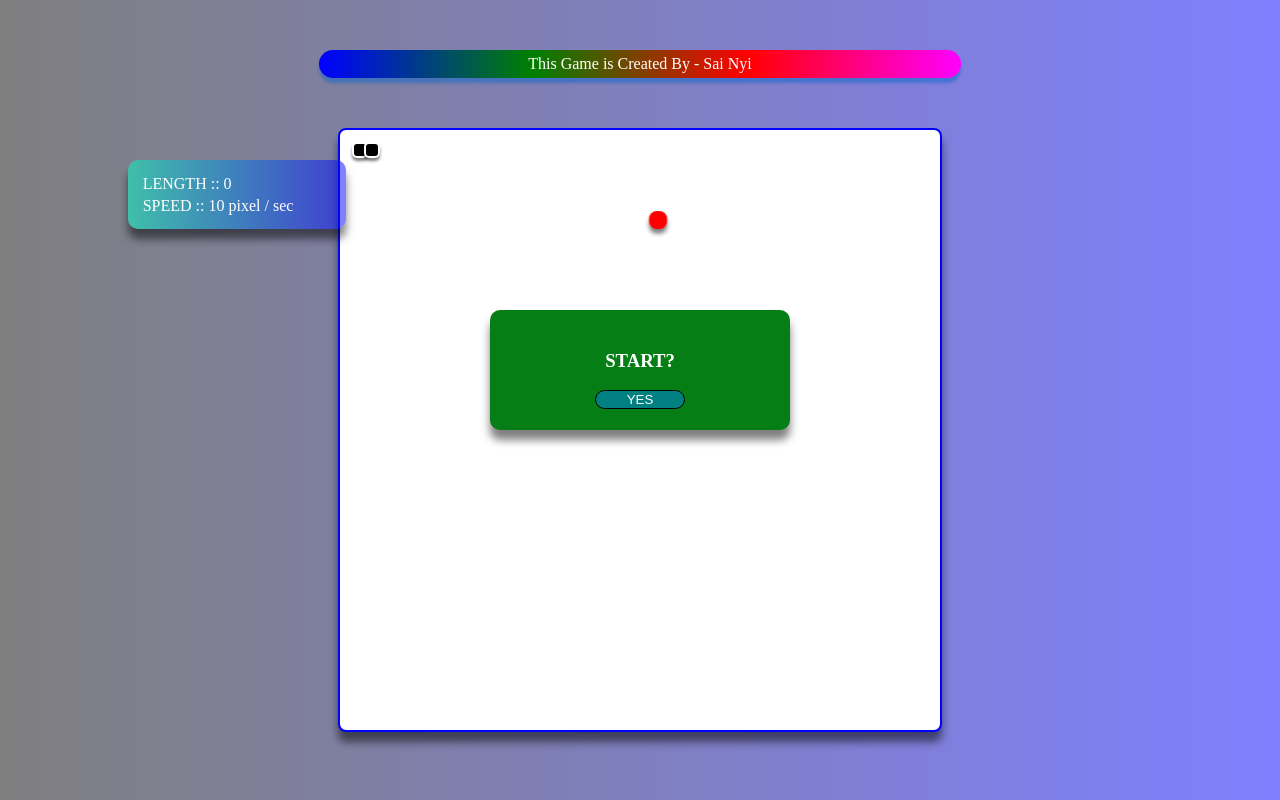
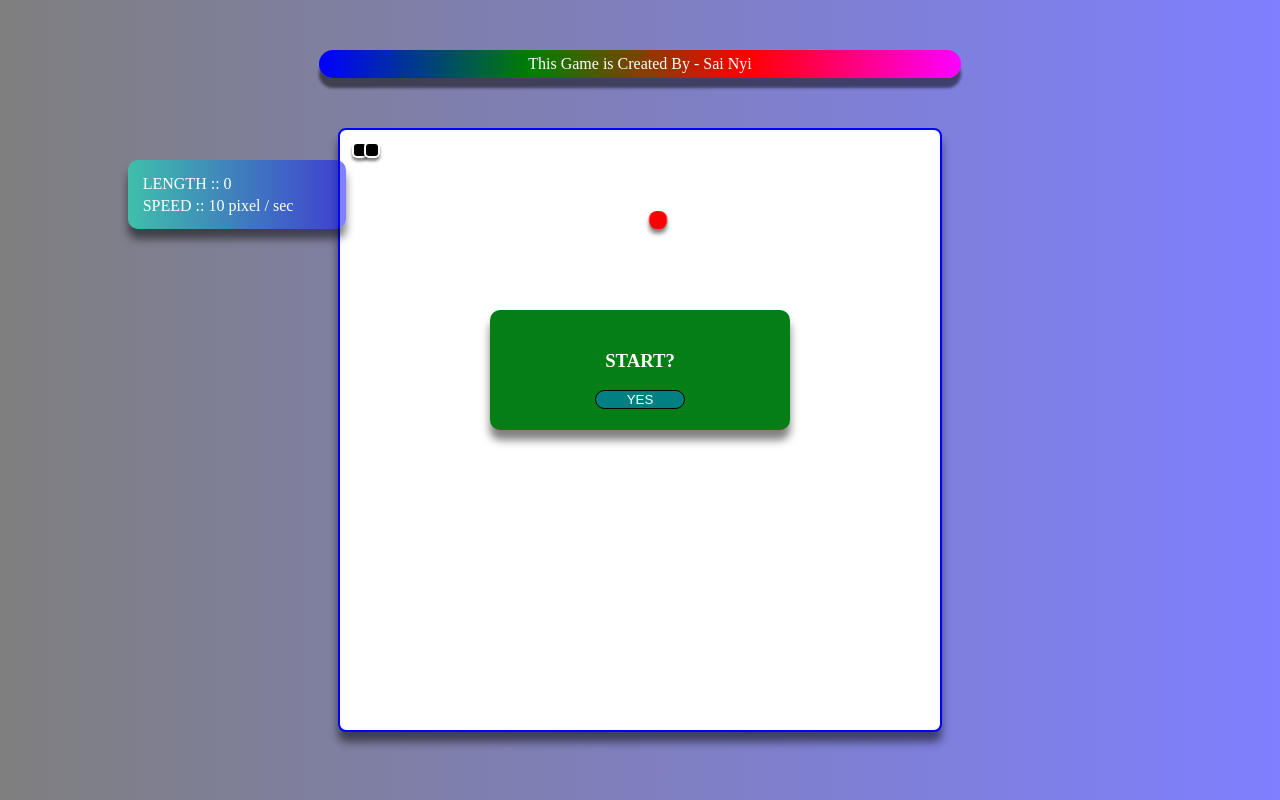
Before and after one commit to mgsainyinyitun/snake-game, a React app: page / in a window 1280 px wide. Built offline with nearby package versions, Linux system fonts and the light colour scheme.

Commit message:
change shadow color

```diff
--- a/src/components/App.css
+++ b/src/components/App.css
@@ -56,5 +56,5 @@
     padding:5px;
     margin: 50px auto;
     border-radius: 50px;
-    box-shadow: 0px 5px 3px 0 rgba(13, 101, 202, 0.5);
+    box-shadow: 0px 10px 3px 0 rgba(0, 0, 0, 0.5);
 }
```
